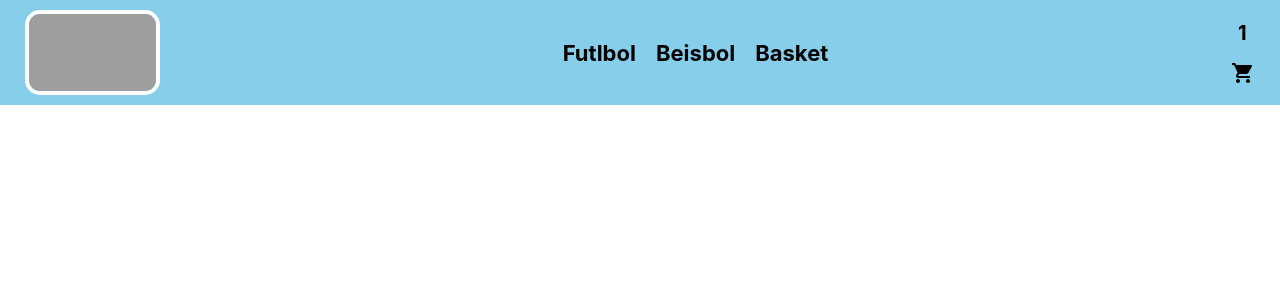
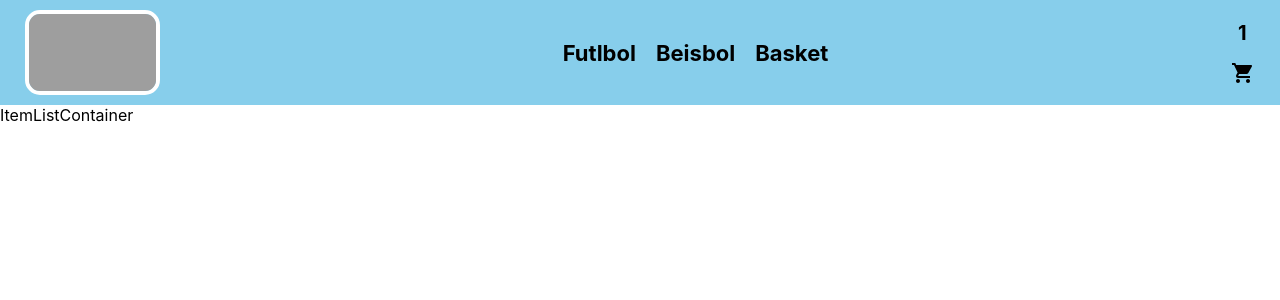
Before and after one commit to CarlosMorales23/E-commerce-Morales, a React (Create React App) app: page / in a window 1280 px wide. Shown: the top 300 px of the page. Built offline with nearby package versions, Linux system fonts and the light colour scheme; grey boxes are pictures that could not be loaded.

Commit message:
Comienzo de ItemListContainer

```diff
--- a/src/App.js
+++ b/src/App.js
@@ -1,9 +1,11 @@
+import ItemListContainer from "./components/ItemListContainer/ItemListContainer";
 import NavbarPres from "./components/Navbar/NavbarPres/NavbarPres";
 
 function App() {
     return (
         <div className="App">
             <NavbarPres />
+            <ItemListContainer/>
         </div>
     );
 }
--- /dev/null
+++ b/src/components/ItemListContainer/ItemListContainer.jsx
@@ -0,0 +1,9 @@
+import React from 'react'
+
+const ItemListContainer = () => {
+  return (
+    <div>ItemListContainer</div>
+  )
+}
+
+export default ItemListContainer
```
